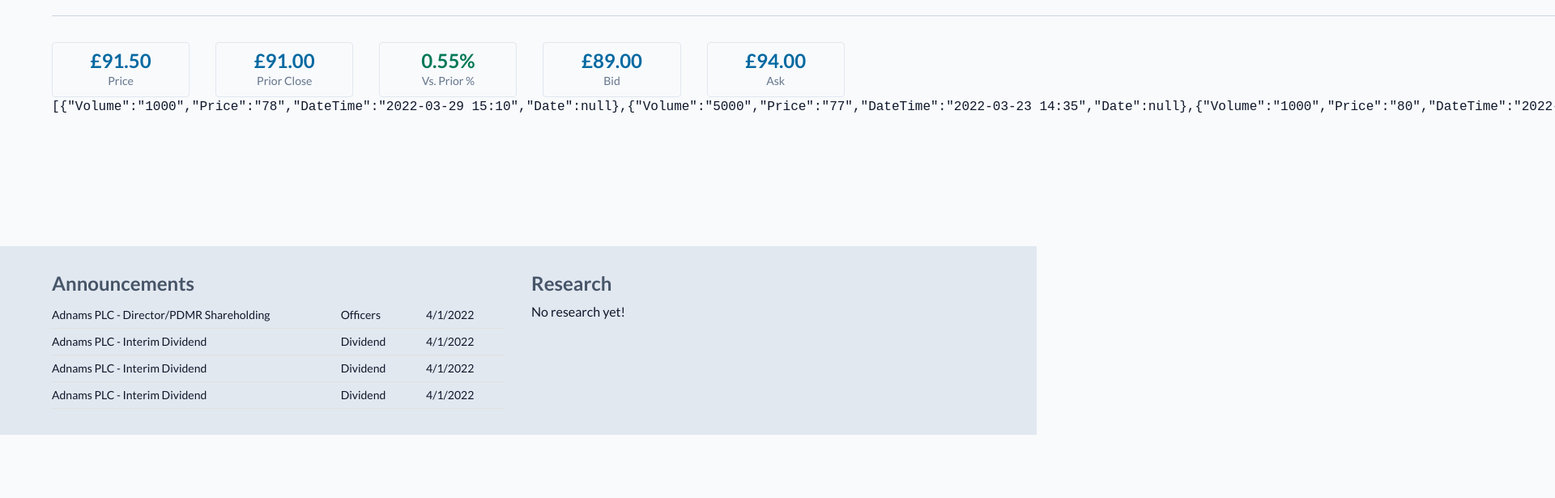
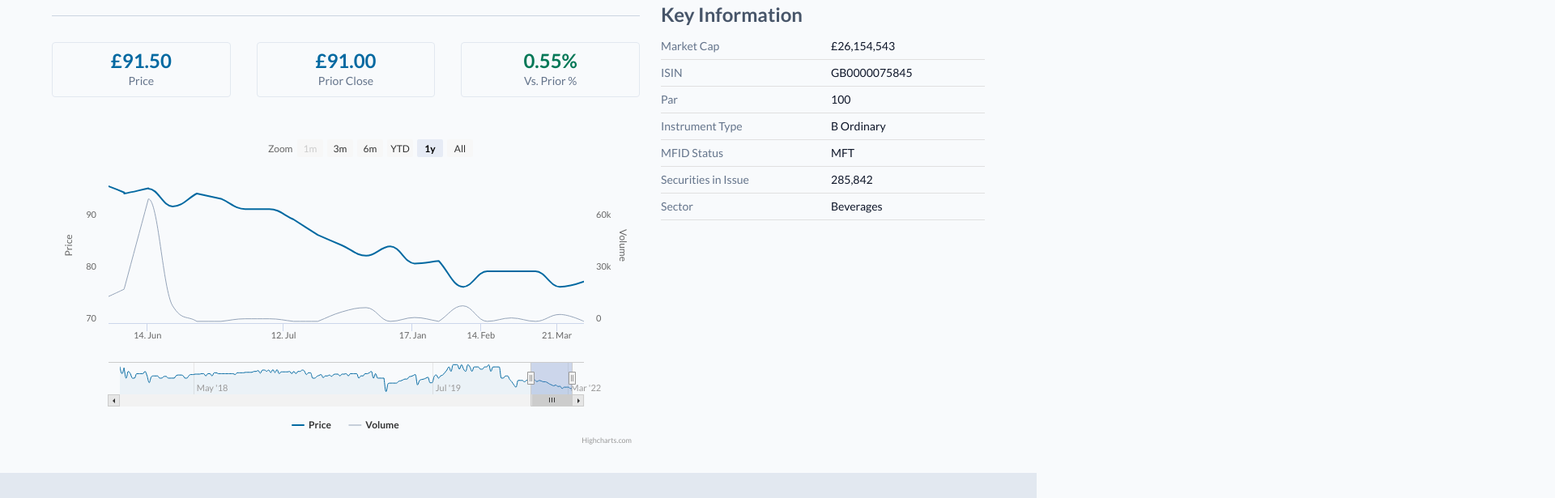
Before and after one commit to agarioch/aq-ex, a React (Create React App) app: page / in a window 1280 px wide. Shown: the part 421-1036 px from the top of the page at 81% size, 1920 px wide, since content can reach past the window. Before the commit the page ends 958 px from the top, so only its background shows below. Built offline with nearby package versions, Linux system fonts and the light colour scheme.

Commit message:
feat: add chart component

```diff
--- a/package.json
+++ b/package.json
@@ -14,6 +14,7 @@
     "@types/react": "^17.0.43",
     "@types/react-dom": "^17.0.14",
     "highcharts": "^10.0.0",
+    "highcharts-react-official": "^3.1.0",
     "react": "^17.0.2",
     "react-dom": "^17.0.2",
     "react-scripts": "5.0.0",
--- a/src/components/Financials/TradesChart.tsx
+++ b/src/components/Financials/TradesChart.tsx
@@ -1,10 +1,100 @@
-import React from 'react';
+import React, { useEffect, useState } from 'react';
 import { useTradeData } from '../../hooks/';
+import Highcharts from 'highcharts/highstock';
+import HighchartsReact from 'highcharts-react-official';
+import { COLORS } from '../../theme';
 
 const TradesChart = ({ id }: { id: number }) => {
   const { trades, isLoading, isError } = useTradeData(id);
+  const [chartOptions, setChartOptions] = useState<Highcharts.Options>({});
 
-  return <pre>{JSON.stringify(trades)}</pre>;
+  useEffect(() => {
+    if (trades) {
+      setChartOptions({
+        chart: {
+          backgroundColor: 'transparent',
+          style: {
+            fontFamily: 'Lato, sans-serif',
+          },
+        },
+        rangeSelector: {
+          // select 1 year of trades by default (option 4)
+          selected: 4,
+          buttonPosition: {
+            align: 'center',
+          },
+          y: 10,
+          inputEnabled: false,
+          verticalAlign: 'top',
+        },
+        title: {
+          // empty string hides the title
+          text: '',
+        },
+        legend: {
+          enabled: true,
+          align: 'center',
+        },
+        yAxis: [
+          {
+            gridLineColor: 'transparent',
+            opposite: false,
+            title: { text: 'Price' },
+          },
+          {
+            gridLineColor: 'transparent',
+            title: { text: 'Volume' },
+          },
+        ],
+        xAxis: {
+          crosshair: false,
+        },
+        series: [
+          {
+            name: 'Price',
+            type: 'spline',
+            yAxis: 0,
+            data: trades.map((trade) => [trade.Timestamp, trade.Price]),
+            tooltip: {
+              valueDecimals: 2,
+            },
+            color: COLORS.blue[700],
+            lineWidth: 2,
+          },
+          {
+            name: 'Volume',
+            type: 'spline',
+            yAxis: 1,
+            data: trades.map((trade) => [trade.Timestamp, trade.Volume]),
+            tooltip: {
+              valueDecimals: 0,
+            },
+            color: COLORS.gray[400],
+            lineWidth: 1,
+          },
+        ],
+        tooltip: {
+          backgroundColor: COLORS.gray[100],
+          borderColor: COLORS.gray[200],
+          borderWidth: 1,
+          shadow: false,
+          padding: 12,
+          snap: 5 / 10,
+          split: false,
+        },
+      });
+    }
+  }, [trades]);
+  // Out of scope: rendering loading and error components
+  if (isLoading || !trades) return <div>Loading...</div>;
+  if (isError) return <div>Error</div>;
+  return (
+    <HighchartsReact
+      highcharts={Highcharts}
+      options={chartOptions}
+      constructorType={'stockChart'}
+    />
+  );
 };
 
 export default TradesChart;
--- a/src/hooks/useTradeData/dataAccess.ts
+++ b/src/hooks/useTradeData/dataAccess.ts
@@ -8,14 +8,16 @@ async function fetchRequest(path: string) {
 }
 
 export function getMemberTrades(id: number): Promise<Trade[]> {
-  return fetchRequest(`/mock/trades/${id}`).then(response => parseTrades(response));
+  return fetchRequest(`/mock/trades/${id}`).then(response => parseTrades(response)).then(response => response.sort((a, b) => a.Timestamp - b.Timestamp));
 }
 
 function parseTrades(response: any): Trade[] {
-  return response.map((trade: Trade) => {
+  return response.map((trade: any) => {
     return {
-      ...trade,
-      Date: new Date(trade.Date)
+      Volume: parseInt(trade.Volume),
+      Price: parseFloat(trade.Price),
+      Date: new Date(trade.Date),
+      Timestamp: new Date(trade.DateTime).getTime()
     }
   })
 }
--- a/src/types/Trade.ts
+++ b/src/types/Trade.ts
@@ -2,4 +2,5 @@ export type Trade = {
   Volume: number;
   Price: number;
   Date: Date;
+  Timestamp: number;
 }
```
Also changed, not shown: 1 other file (tests, documents, lock files or other folders).
